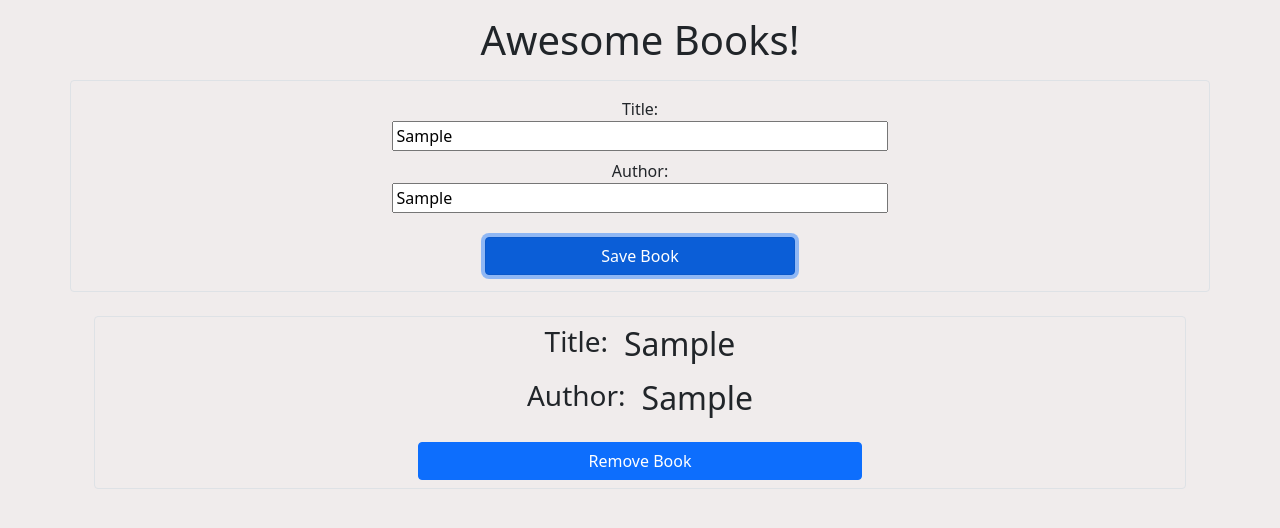
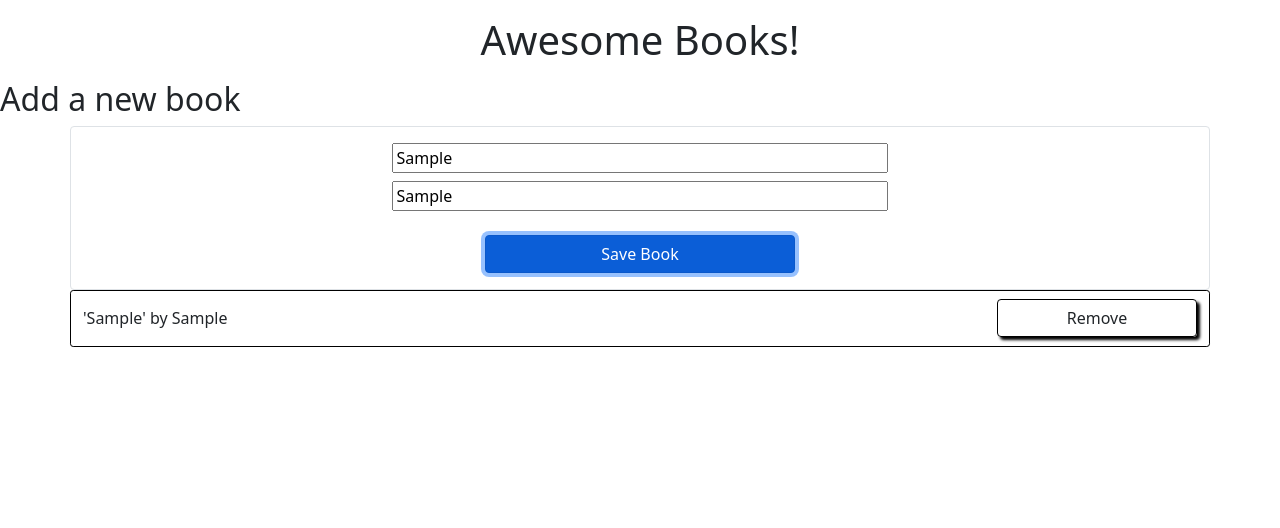
Before and after one commit to PolinaStamenova/Awesome-books, a website: page index.html in a window 1280 px wide. Both pictures are taken after typing "Sample", "Sample" into the empty fields and a click on the button "Save Book". Drawn offline with nearby package versions, Linux system fonts and the light colour scheme.

Commit message:
Change card to list in javascript.js, add styling into index.css

```diff
--- a/index.css
+++ b/index.css
@@ -1,3 +1,24 @@
 body {
-  background-color: rgb(240, 236, 236);
+  background-color: #fff;
 }
+
+ul {
+  list-style: none;
+}
+
+.mainContainer-style {
+  border: 1px solid #000;
+  border-radius: 0.2rem;
+}
+
+.container-style {
+  display: flex;
+  justify-content: space-between;
+  align-items: baseline;
+}
+
+.button-style {
+  border: 1px solid #000;
+  box-shadow: 3px 3px 3px #000;
+  max-width: 200px;
+}
--- a/index.html
+++ b/index.html
@@ -11,19 +11,23 @@
       integrity="sha384-+0n0xVW2eSR5OomGNYDnhzAbDsOXxcvSN1TPprVMTNDbiYZCxYbOOl7+AMvyTG2x"
       crossorigin="anonymous"
     />
-    <link href="index.css" rel="stylesheet">
+    <link href="index.css" rel="stylesheet" />
   </head>
   <body>
     <h1 class="h1 text-center my-3">Awesome Books!</h1>
+    <h2 class="second-title">Add a new book</h2>
     <div class="container mx-auto border rounded justify-content-center">
       <div class="col-md-8 text-center justify-content-center mx-auto mt-3">
         <div class="form-group mx-auto my-2">
-          <label for="BookTitle" class="col-8">Title:</label>
-          <input type="text" id="BookTitle" class="col-8" />
+          <input type="text" id="BookTitle" class="col-8" placeholder="Title" />
         </div>
         <div class="form-group mx-auto my-2">
-          <label for="BookAuthor" class="col-8">Author:</label>
-          <input type="text" id="BookAuthor" class="col-8" />
+          <input
+            type="text"
+            id="BookAuthor"
+            class="col-8"
+            placeholder="Author"
+          />
         </div>
         <button
           type="button"
@@ -34,10 +38,10 @@
         </button>
       </div>
     </div>
-    <div
-      class="container book-container row my-3 mx-auto text-center"
+    <ul
+      class="container book-container row mx-auto px-0 mainContainer-style"
       id="BookContainer"
-    ></div>
+    ></ul>
     <script
       src="https://cdn.jsdelivr.net/npm/bootstrap@5.0.1/dist/js/bootstrap.bundle.min.js"
       integrity="sha384-gtEjrD/SeCtmISkJkNUaaKMoLD0//ElJ19smozuHV6z3Iehds+3Ulb9Bn9Plx0x4"
--- a/script.js
+++ b/script.js
@@ -1,51 +1,30 @@
 /* eslint-disable max-classes-per-file, no-use-before-define */
 
 let bookIncrement = 0;
-if (localStorage.getItem('bookIncrement')) {
-  bookIncrement = localStorage.getItem('bookIncrement');
+if (localStorage.getItem("bookIncrement")) {
+  bookIncrement = localStorage.getItem("bookIncrement");
 }
 
 function displayBook(...args) {
-  const tempArray = ['Title', 'Author'];
-  const mainContainer = document.getElementById('BookContainer');
-  const container = document.createElement('div');
+  const [bookTitle, bookAuthor, selectedBook] = args;
+
+  const mainContainer = document.getElementById("BookContainer");
+  const container = document.createElement("li");
   container.id = `book${args[2]}`;
-  container.classList.add(
-    'container',
-    'mx-auto',
-    'border',
-    'rounded',
-    'justify-content-center',
-    'my-2',
-  );
-  for (let i = 0; i < tempArray.length; i += 1) {
-    const titleContainer = document.createElement('div');
-    titleContainer.classList.add(
-      'col-md-8',
-      'text-center',
-      'justify-content-center',
-      'mx-auto',
-      'my-2',
-      'd-flex',
-    );
-    const titleLabel = document.createElement('h3');
-    titleLabel.classList.add('h3', 'mx-2');
-    titleLabel.textContent = `${tempArray[i]}:`;
-    titleContainer.appendChild(titleLabel);
-    const bookTitle = document.createElement('h2');
-    bookTitle.classList.add('h2', 'mx-2');
-    bookTitle.innerText = args[i];
-    titleContainer.appendChild(bookTitle);
-    container.appendChild(titleContainer);
-  }
-  const removeButton = document.createElement('button');
-  const [, , selectedBook] = args;
+  container.classList.add("container", "container-style");
+
+  const contentTitle = document.createElement("p");
+  contentTitle.classList.add("title-style");
+  contentTitle.textContent = `'${bookTitle}' by ${bookAuthor}`;
+  container.appendChild(contentTitle);
+
+  const removeButton = document.createElement("button");
+  removeButton.classList.add("btn", "col-5", "my-2", "button-style");
   removeButton.id = selectedBook;
-  removeButton.classList.add('btn', 'btn-primary', 'col-5', 'my-2');
-  removeButton.innerText = 'Remove Book';
+  removeButton.innerText = "Remove";
   container.appendChild(removeButton);
   mainContainer.appendChild(container);
-  removeButton.addEventListener('click', () => {
+  removeButton.addEventListener("click", () => {
     list.deleteBook(selectedBook);
   });
 }
@@ -61,8 +40,8 @@ class Booklist {
     displayBook(book.bookTitle, book.bookAuthor, book.bookId);
     bookIncrement += 1;
     localStorage.clear();
-    localStorage.setItem('awesomeBooks', JSON.stringify(this.awesomeBooks));
-    localStorage.setItem('bookIncrement', bookIncrement);
+    localStorage.setItem("awesomeBooks", JSON.stringify(this.awesomeBooks));
+    localStorage.setItem("bookIncrement", bookIncrement);
   }
 
   deleteBook(id) {
@@ -70,7 +49,7 @@ class Booklist {
     container.remove();
     this.awesomeBooks = this.awesomeBooks.filter((book) => book.bookId !== id);
     localStorage.clear();
-    localStorage.setItem('awesomeBooks', JSON.stringify(this.awesomeBooks));
+    localStorage.setItem("awesomeBooks", JSON.stringify(this.awesomeBooks));
   }
 }
 
@@ -83,15 +62,15 @@ class Book {
 }
 
 function getBooks() {
-  const tempStorage = JSON.parse(localStorage.getItem('awesomeBooks'));
+  const tempStorage = JSON.parse(localStorage.getItem("awesomeBooks"));
   if (tempStorage) {
     list.awesomeBooks = tempStorage;
   }
 }
 
 let list = new Booklist();
-if (localStorage.getItem('awesomeBooks')) {
-  list = new Booklist(JSON.parse(localStorage.getItem('awesomeBooks')));
+if (localStorage.getItem("awesomeBooks")) {
+  list = new Booklist(JSON.parse(localStorage.getItem("awesomeBooks")));
 }
 
 getBooks();
@@ -108,17 +87,19 @@ function getBookId() {
 }
 getBookId();
 
-document.getElementById('SubmitButton').addEventListener('click', () => {
-  const bookTitleInput = document.getElementById('BookTitle').value;
-  const bookAuthorInput = document.getElementById('BookAuthor').value;
+document.getElementById("SubmitButton").addEventListener("click", () => {
+  const bookTitleInput = document.getElementById("BookTitle").value;
+  const bookAuthorInput = document.getElementById("BookAuthor").value;
 
   list.addBook(new Book(bookTitleInput, bookAuthorInput, bookIncrement));
 });
 
 function printStorage() {
-  if (localStorage.getItem('awesomeBooks')) {
-    list.awesomeBooks.forEach((book) => displayBook(book.bookTitle, book.bookAuthor, book.bookId));
+  if (localStorage.getItem("awesomeBooks")) {
+    list.awesomeBooks.forEach((book) =>
+      displayBook(book.bookTitle, book.bookAuthor, book.bookId)
+    );
   }
 }
 
-document.addEventListener('DOMContentLoaded', printStorage());
+document.addEventListener("DOMContentLoaded", printStorage());
```
